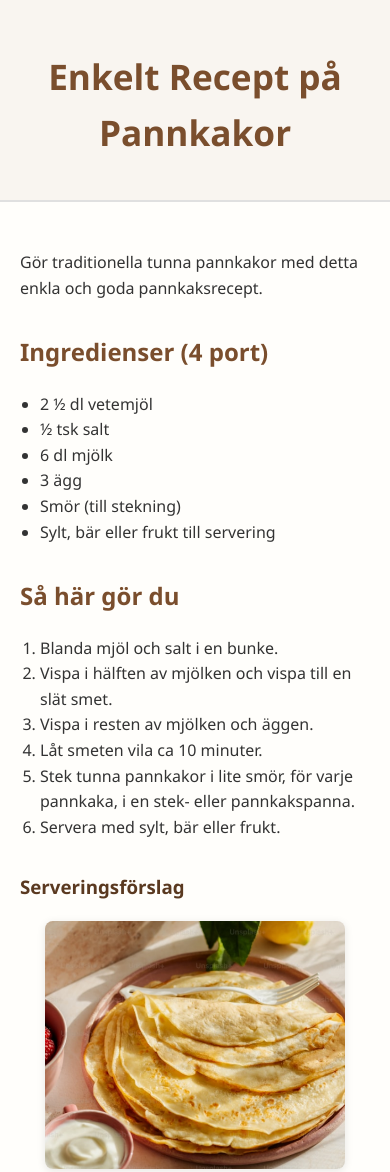
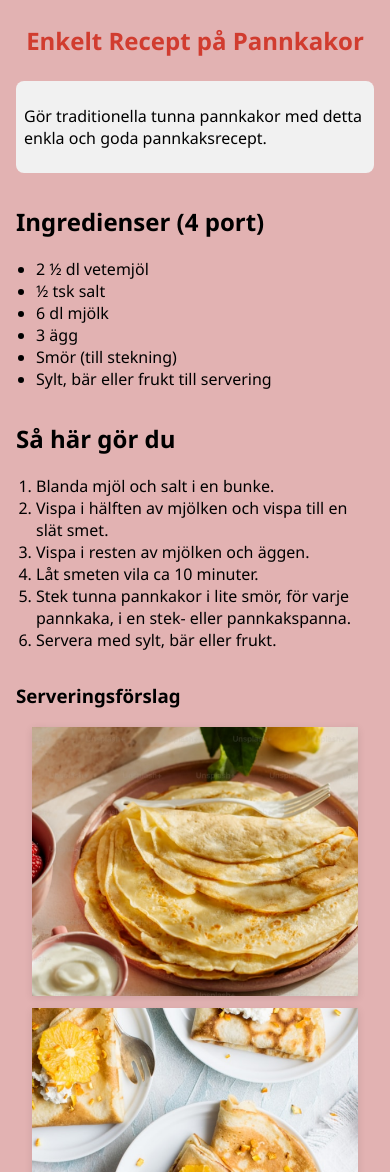
Before and after one commit to JesusECB/Receptoevning, a plain HTML site: page index.html in a window 390 px wide. Shown: the top 1172 px of the page. Drawn offline with Linux system fonts and the light colour scheme.

Commit message:
Lade till responsiv design för mobil och justerade slutliga marginaler

```diff
--- a/css/style.css
+++ b/css/style.css
@@ -1,69 +1,128 @@
+/* Base */
+
 body {
+    margin: 0;
+    background: rgba(161, 0, 0, 0.3);
     font-family: 'Segoe UI', sans-serif;
-    margin: 0;
-    padding: 0;
-    line-height: 1.6;
-    background-color: #fffefb;
-    color: #333;
+    display: flex;
+    flex-direction: column;
+    align-items: center;
+}
+
+.wrapper {
+    width: 100%;
+    max-width: 900px;
+    background-color: white;
+    padding-bottom: 20px;
+    box-shadow: 0 0 10px rgba(0, 0, 0, 0.05);
+
 }
 
 header {
-    text-align: center;
-    background-color: #f9f5f0;
-    padding: 24px 16px;
-    border-bottom: 2px solid #e0e0e0;
-}
-
-header h1 {
-    font-size: 2.2rem;
-    color: #7a4e2d;
-    margin-bottom: 16px;
-}
-
-.header-img {
-    max-width: 100%;
-    height: auto;
-    border-radius: 12px;
-    box-shadow: 0 2px 10px rgba(0,0,0,0.1);
-}
-
-/* Main layout */
-
-main {
-    padding: 32px 20px;
     max-width: 800px;
     margin: 0 auto;
 }
 
-/* Sections */
+.header-img {
+    width: 100%;
+    height: auto;
+    display: block;
+}
+
+header h1 {
+    font-size: 1.8rem;
+    color: #d13c2f; /* rojo destacado */
+    margin-top: 40px;
+    margin-bottom: 10px;
+}
+
+/* Intro */
+
+.intro {
+    background-color: #f1f1f1;
+    padding: 8px;
+    border-radius: 8px;
+    margin-top: 10px; /* <- antes era 24px */
+    margin-bottom: 10px;
+    font-size: 1rem;
+}
+
+/* Main */
+
+main {
+    padding: 0 20px 20px 20px;
+    max-width: 800px;
+    margin: 0 auto;
+}
+
+/* Secciones */
 
 h2 {
-    color: #7a4e2d;
+    color: #000000;
     margin-top: 32px;
 }
 
 h3 {
     margin-top: 32px;
-    color: #5a3920;
+    color: #000000;
 }
 
 ul, ol {
     padding-left: 20px;
 }
 
-/* Gallery */
+/* Galería */
 
 .gallery {
     display: flex;
-    flex-wrap: wrap;
-    gap: 16px;
-    justify-content: center;
-    margin-top: 16px;
+    gap: 12px; /* pequeño espacio entre ellas */
+    max-width: 800px;
+    margin: 16px auto 0 auto;
+    justify-content: flex-start;
 }
 
 .gallery img {
-    max-width: 300px;
+    width: auto;
+    max-width: calc(50% - 6px); /* 12px gap total / 2 */
     height: auto;
-    border-radius: 8px;
     box-shadow: 0 2px 8px rgba(0,0,0,0.1);
 }
+
+@media (max-width: 600px) {
+    .wrapper {
+        padding-bottom: 32px;
+    }
+
+    main {
+        padding: 0 16px 24px 16px;
+    }
+
+    header {
+        padding: 0 16px;
+    }
+
+    header h1 {
+        font-size: 1.5rem;
+        margin-top: 24px;
+        margin-bottom: 8px;
+        text-align: center;
+    }
+
+    .intro {
+        font-size: 1rem;
+        padding: 8px;
+        margin: 16px 0;
+    }
+
+    .gallery {
+        flex-direction: column;
+        gap: 12px;
+        max-width: 100%;
+        padding: 0 16px;
+    }
+
+    .gallery img {
+        max-width: 100%;
+        width: 100%;
+    }
+}
```
